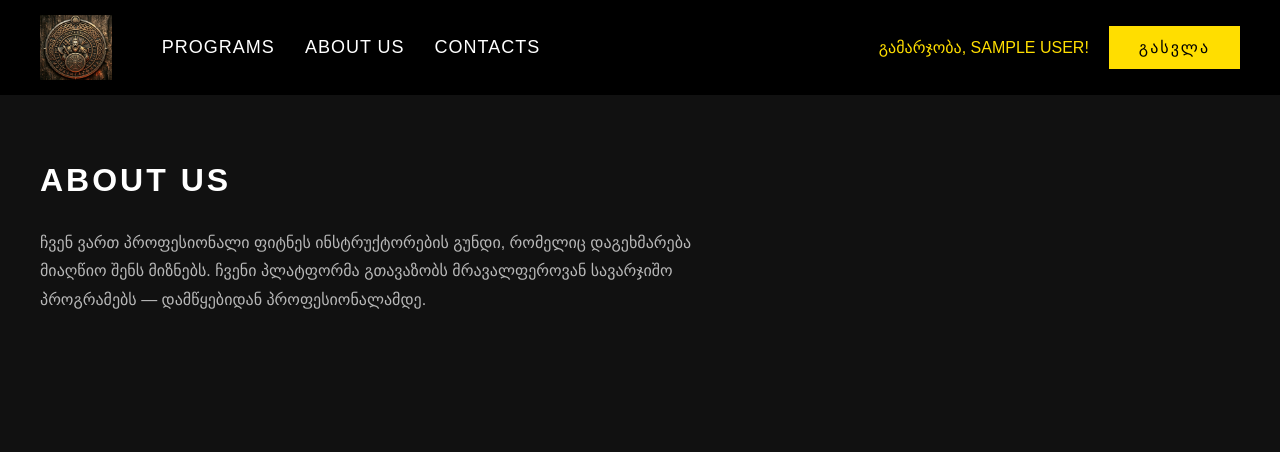
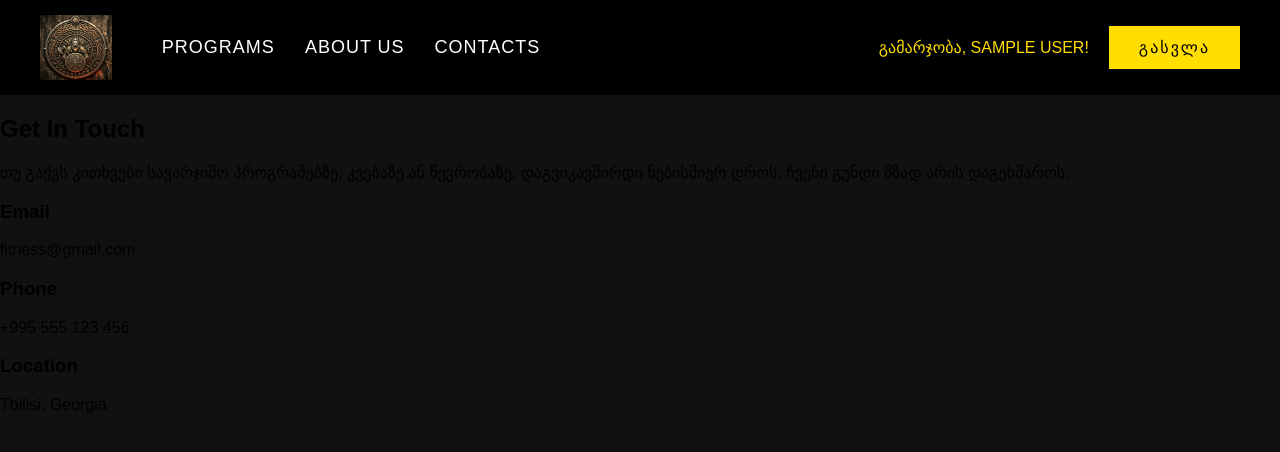
Before and after one commit to ka1maxa/PHP-MYSQL, a PHP site: page /about.php in a window 1280 px wide. Shown: the top 452 px of the page. Run offline with PHP 8.4, Linux system fonts and the light colour scheme; the visitor is signed in with stand-in values (Sample User, id 1).

Commit message:
fixed css

```diff
--- a/Lecture 10 (project)/about.php
+++ b/Lecture 10 (project)/about.php
@@ -15,29 +15,55 @@ if (!isset($_SESSION['user_id']))
     <title>About Us</title>
 </head>
 <body>
+
     <header>
         <div class="logo">
             <img src="./images/logo.png" alt="logo">
         </div>
+
         <nav>
             <ul>
                 <li><a href="./programs.php">PROGRAMS</a></li>
-                <li><a href="./about.php" class="active">ABOUT US</a></li>
-                <li><a href="./contact.php">CONTACTS</a></li>
+                <li><a href="./about.php">ABOUT US</a></li>
+                <li><a href="./contact.php" class="active">CONTACTS</a></li>
             </ul>
         </nav>
+
         <div class="actions">
             <span class="username">გამარჯობა, <?= $_SESSION['user_name'] ?>!</span>
             <a href="./php_folder/logout.php" class="auth-button">გასვლა</a>
         </div>
     </header>
 
-    <div class="programs-container">
-        <h2>ABOUT US</h2>
-        <p style="color: rgba(255,255,255,0.7); font-size: 16px; line-height: 1.8; max-width: 700px;">
-            ჩვენ ვართ პროფესიონალი ფიტნეს ინსტრუქტორების გუნდი, რომელიც დაგეხმარება მიაღწიო შენს მიზნებს.
-            ჩვენი პლატფორმა გთავაზობს მრავალფეროვან სავარჯიშო პროგრამებს — დამწყებიდან პროფესიონალამდე.
-        </p>
-    </div>
+    <section class="contact-section">
+        <div class="contact-container">
+
+            <div class="contact-info">
+                <h1>Get In Touch</h1>
+
+                <p>
+                    თუ გაქვს კითხვები სავარჯიშო პროგრამებზე, კვებაზე ან წევრობაზე,
+                    დაგვიკავშირდი ნებისმიერ დროს. ჩვენი გუნდი მზად არის დაგეხმაროს.
+                </p>
+
+                <div class="info-box">
+                    <h3>Email</h3>
+                    <span>fitness@gmail.com</span>
+                </div>
+
+                <div class="info-box">
+                    <h3>Phone</h3>
+                    <span>+995 555 123 456</span>
+                </div>
+
+                <div class="info-box">
+                    <h3>Location</h3>
+                    <span>Tbilisi, Georgia</span>
+                </div>
+            </div>
+
+        </div>
+    </section>
+
 </body>
 </html>
--- a/Lecture 10 (project)/about_test.php
+++ b/Lecture 10 (project)/about_test.php
@@ -15,7 +15,6 @@
             <ul>
                 <li><a href="./home.php">HOME</a></li>
                 <li><a href="./programs.php">PROGRAMS</a></li>
-                <li><a href="./about_test.php" class="active">ABOUT US</a></li>
                 <li><a href="./contact_test.php">CONTACTS</a></li>
             </ul>
         </nav>
--- a/Lecture 10 (project)/contact_test.php
+++ b/Lecture 10 (project)/contact_test.php
@@ -17,7 +17,6 @@
                 <li><a href="./home.php">HOME</a></li>
                 <li><a href="./programs.php">PROGRAMS</a></li>
                 <li><a href="./about_test.php">ABOUT US</a></li>
-                <li><a href="./contact_test.php" class="active">CONTACTS</a></li>
             </ul>
         </nav>
         <div class="actions">
--- a/Lecture 10 (project)/css_folder/programs.css
+++ b/Lecture 10 (project)/css_folder/programs.css
@@ -137,6 +137,9 @@ nav ul li a:hover {
 .progress-section {
     margin-top: 50px;
 }
+.progress-section {
+    margin-top: 50px;
+}
 
 .progress-section h2 {
     color: #ffffff;
```
